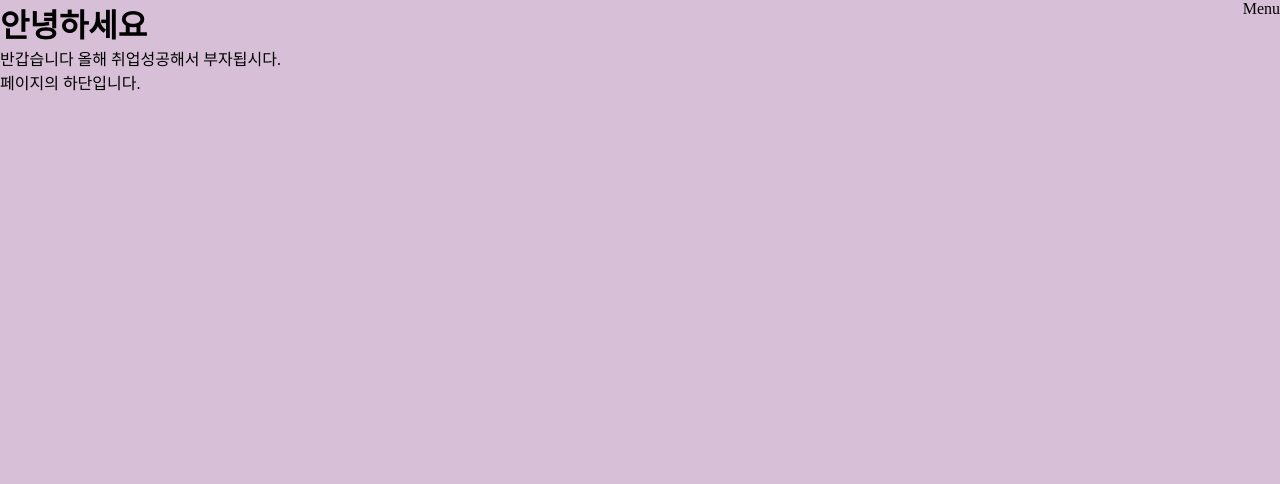
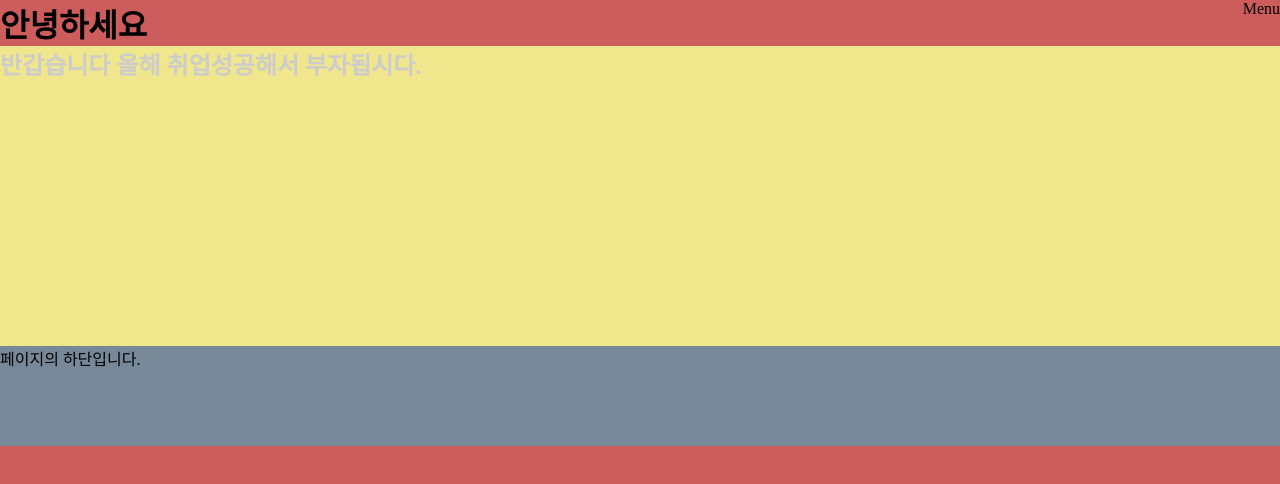
Before and after one commit to jooh-link/gitgit, a plain HTML site: page index.html in a window 1280 px wide. Drawn offline with Linux system fonts and the light colour scheme.

Commit message:
section font style

```diff
--- a/css/style.css
+++ b/css/style.css
@@ -23,10 +23,23 @@ input, a, button {
   opacity: 0; }
 
 body {
-  background: thistle; }
+  background: indianred; }
 
 header {
   display: flex;
   justify-content: space-between; }
 
+section {
+  width: 100%;
+  height: 300px;
+  background: khaki;
+  font-size: 24px;
+  color: #ccc;
+  font-weight: bold; }
+
+footer {
+  width: 100%;
+  height: 100px;
+  background: lightslategrey; }
+
 /*# sourceMappingURL=style.css.map */
```
Also changed, not shown: 1 other file.
